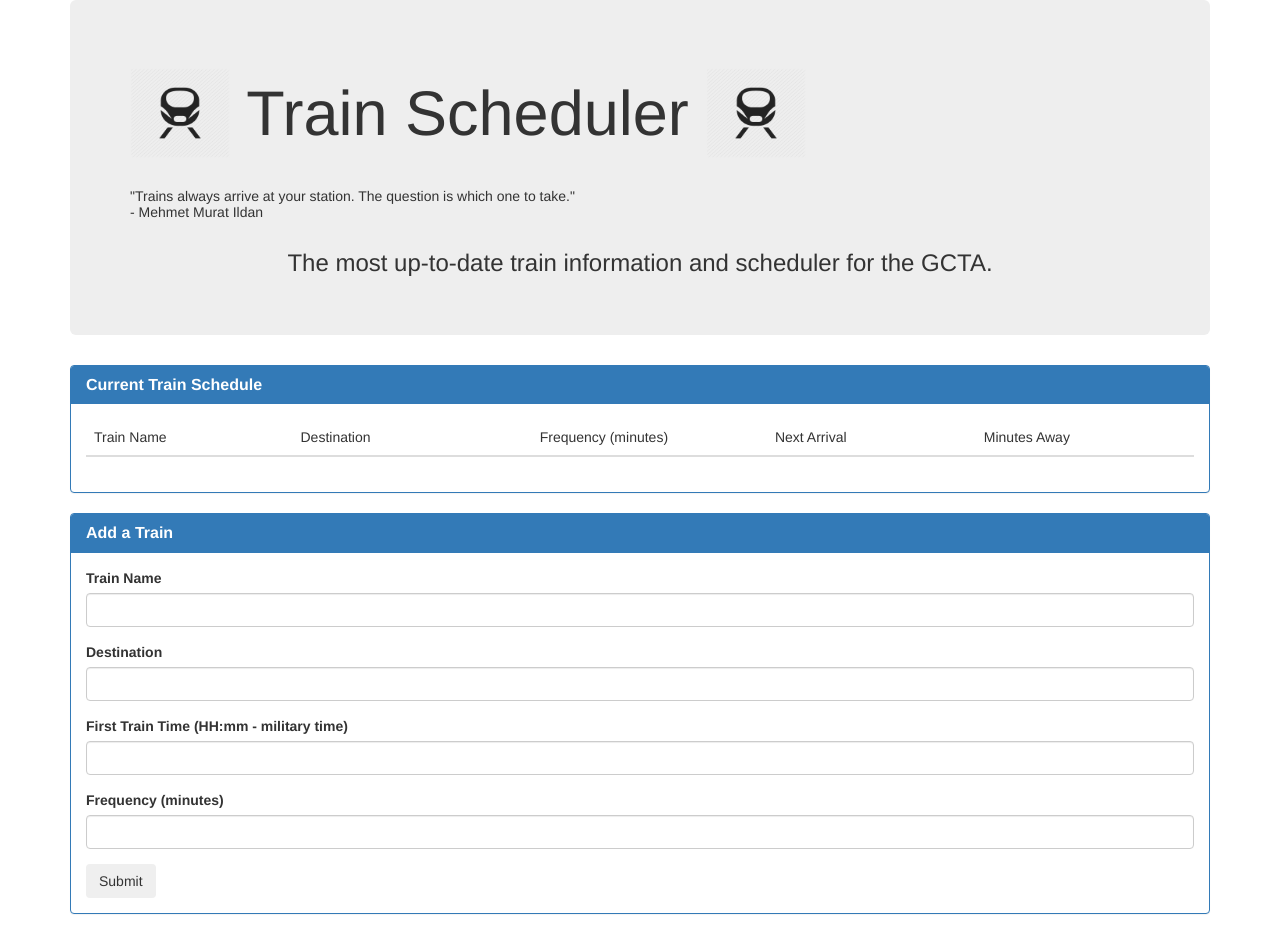
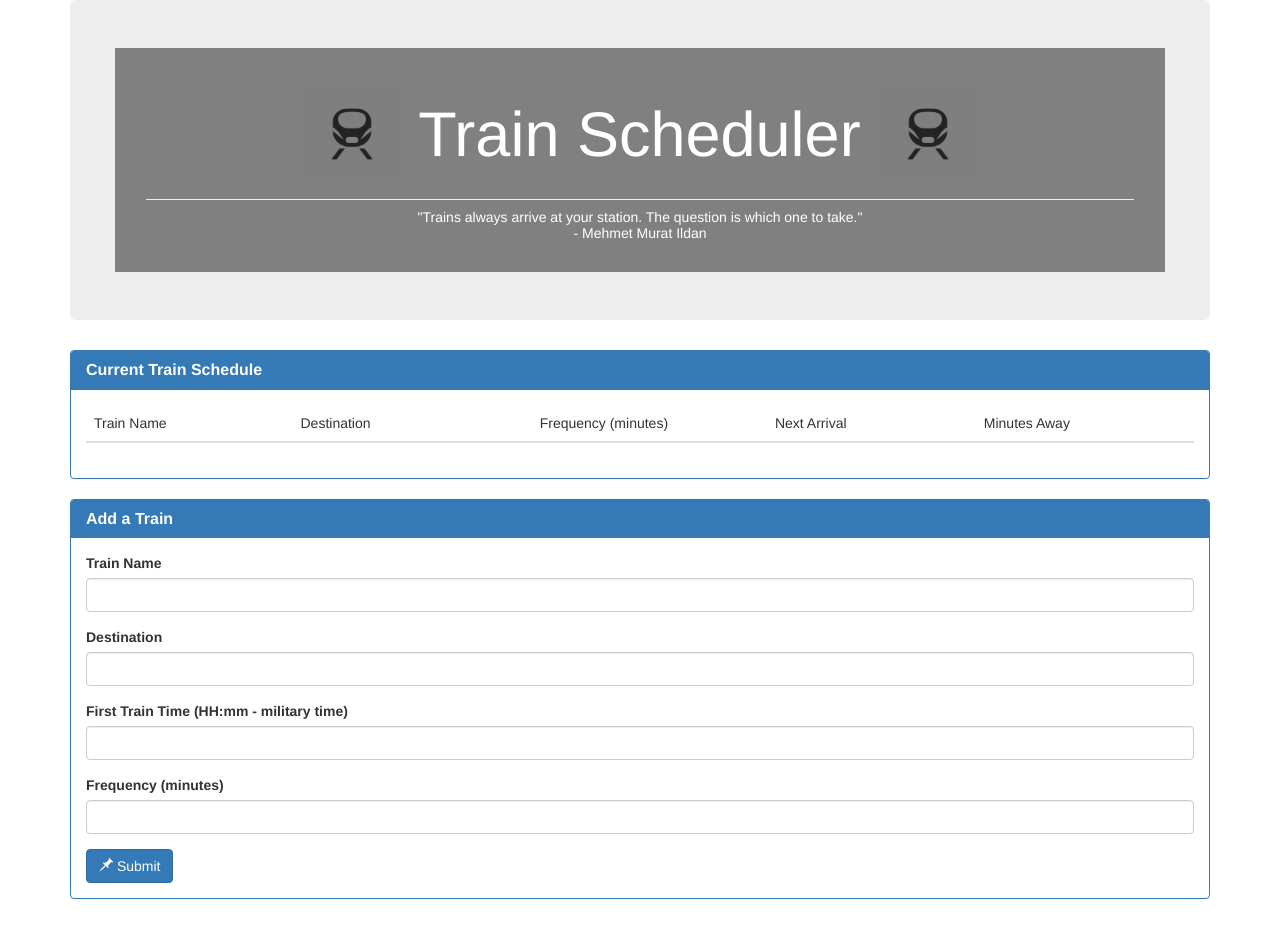
Before and after one commit to jnieves14/Train-Scheduler, a plain HTML site: page index.html in a window 1280 px wide. Drawn offline with nearby package versions, Linux system fonts and the light colour scheme.

Commit message:
id's corrected

```diff
--- a/index.html
+++ b/index.html
@@ -18,7 +18,7 @@
 
 
     <script src="https://cdnjs.cloudflare.com/ajax/libs/moment.js/2.7.0/moment.js" charset="utf-8"></script>
-    <script src="https://cdnjs.cloudflare.com/ajax/libs/jquery.mask/1.14.10/jquery.mask.js"></script>
+    <!-- <script src="https://cdnjs.cloudflare.com/ajax/libs/jquery.mask/1.14.10/jquery.mask.js"></script> -->
 
     <link rel="stylesheet" type="text/css" href="assets/css/style.css">
 </head>
@@ -31,15 +31,10 @@
     <!-- Header for page -->
     <div class="jumbotron">
     <div class="row">
-        <div class="col-md-12">
+        <div class="col-md-12" id="header">
             <h1><img src="assets/images/shinkansen.png" id="image"> Train Scheduler <img src="assets/images/shinkansen.png" id="image"></h1><hr>
             <h5>"Trains always arrive at your station. The question is which one to take."
             <br>- Mehmet Murat Ildan</h5>
-        </div>
-    </div>
-    <div class="row">
-        <div class="col-md-12">
-            <h3 class="text-center">The most up-to-date train information and scheduler for the GCTA.</h3>
         </div>
     </div>
     </div>
@@ -72,7 +67,7 @@
                 </tbody>
             </table>
         </div>
-        </div>
+    </div>
 
         <!-- Add a new train -->
         <div class="panel panel-primary">
@@ -103,7 +98,7 @@
                     <label>Frequency (minutes)</label>
                     <input class="form-control" id="frequency-input" type="text">
                 </div>
-                    <button class="btn" id="add-train-btn" type="submit">Submit</button>
+                <button type="button" id="add-train-btn" class="btn btn-primary"><span class="glyphicon glyphicon-pushpin"></span> Submit</button>
             </form>
 
             </div>
@@ -116,7 +111,7 @@
     </div>
 
         <!-- Link to the external JavaScript -->
-        <script type="text/javascript" src="assets/app.js"></script>
+        <script type="text/javascript" src="assets/javascript/app.js"></script>
 
 </body>
 </html>
```
